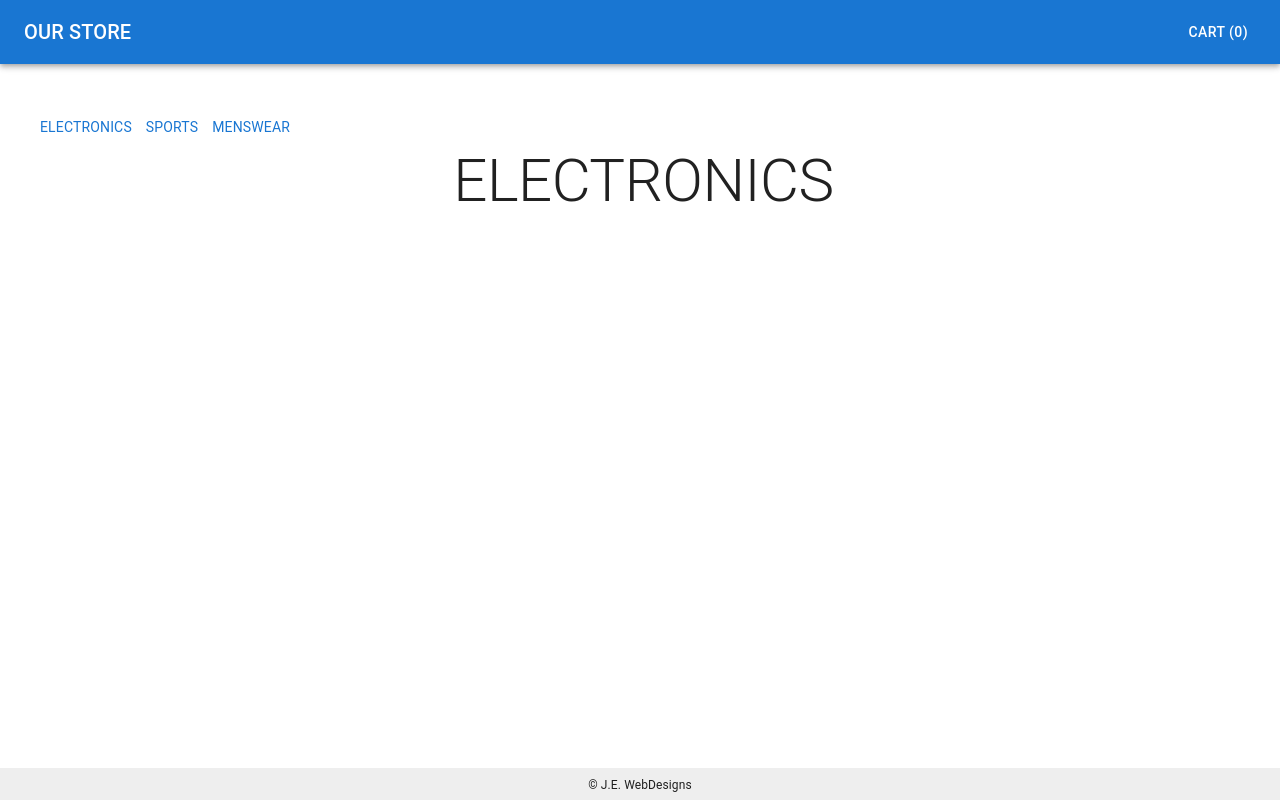
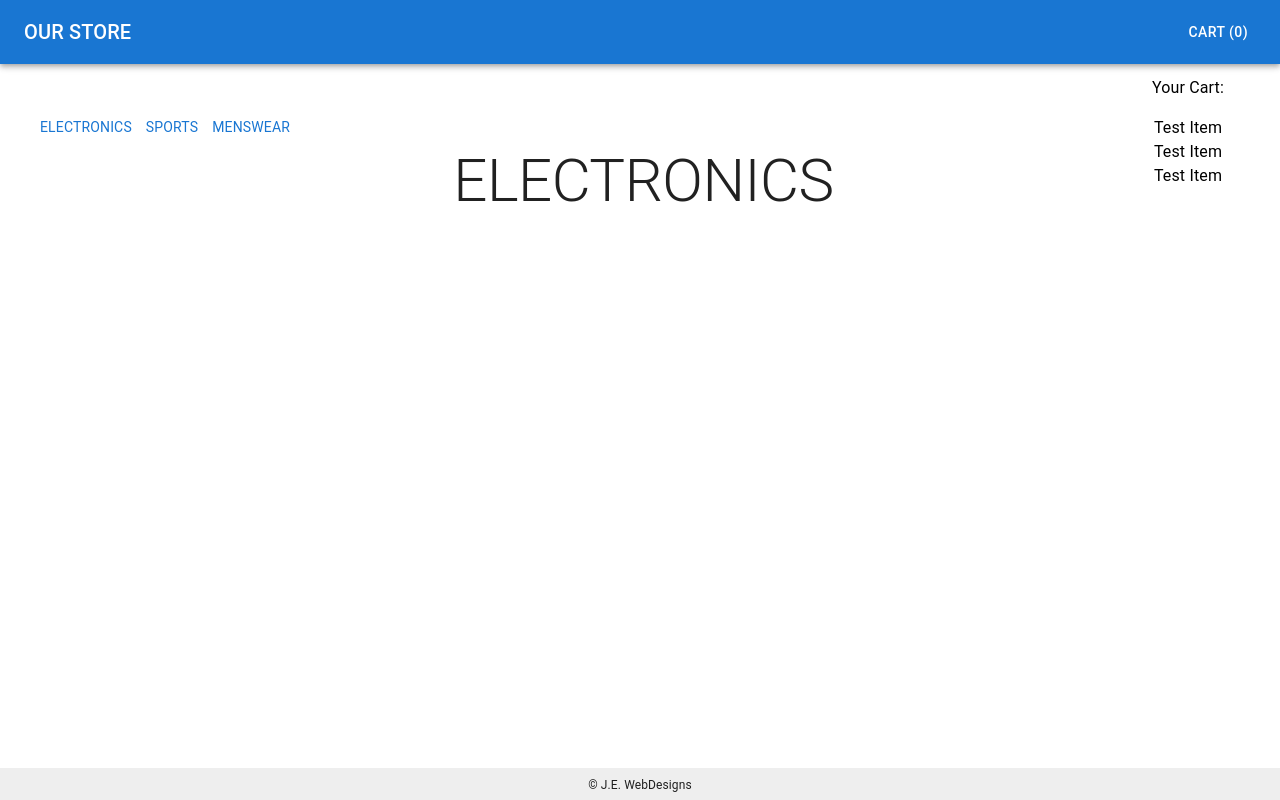
Before and after one commit to Easleyjs-CodeFellowsProjects/storefront, a React (Vite) app: page / in a window 1280 px wide. Built offline with nearby package versions, Linux system fonts and the light colour scheme.

Commit message:
Adds basic styling for cart

```diff
--- a/src/App.jsx
+++ b/src/App.jsx
@@ -2,9 +2,10 @@ import './App.css'
 import { CssBaseline } from '@mui/material'
 import { Box } from '@mui/material'
 import { Provider } from 'react-redux';
-import { useState } from 'react' //delete later
+
 
 import Header from './Components/Header'
+//import SimpleCart from './Components/SimpleCart';
 import Categories from './Components/Categories'
 import Products from './Components/Products'
 import Footer from './Components/Footer'
--- a/src/Components/Header/index.jsx
+++ b/src/Components/Header/index.jsx
@@ -3,7 +3,9 @@ import AppBar from '@mui/material/AppBar';
 import Box from '@mui/material/Box';
 import Toolbar from '@mui/material/Toolbar';
 import Typography from '@mui/material/Typography';
-import Button from '@mui/material/Button';
+
+
+import SimpleCart from '../SimpleCart';
 
 //sx={{ flexGrow: 12 }}
 export default function Header() {
@@ -14,7 +16,7 @@ export default function Header() {
             <Typography variant="h6" component="div" sx={{ flexGrow: 1 }}>
               OUR STORE
             </Typography>
-            <Button color="inherit">CART (0)</Button>
+            <SimpleCart />
           </Toolbar>
         </AppBar>
       </Box>
--- a/src/Components/SimpleCart/index.jsx
+++ b/src/Components/SimpleCart/index.jsx
@@ -1,72 +1,39 @@
 import * as React from 'react';
-import { styled } from "@mui/material/styles";
+import Typography from '@mui/material/Typography';
+import Box from '@mui/system/Box';
+import Button from '@mui/material/Button';
 
-import Paper from "@mui/material/Paper";
-import Grid from "@mui/material/Grid";
-import { Typography } from "@mui/material";
-import Product from '../Product';
+export default function SimpleCart() {
 
-import { useSelector, useDispatch } from 'react-redux';
-//import { setProducts } from '../../store/index';
+  const handleClick = (event) => {
+    setAnchorEl(event.currentTarget);
+  };
 
-const gridStyles = {
-    backgroundColor: "white",
-    marginLeft: "auto",
-    marginRight: "auto",
-    maxWidth: 1200,
-    paddingRight: 1,
-    paddingBottom: 1
-};
+  // need to set open based on whether there are items in the cart. count > 0
+  const shouldOpen = true;
 
-const Contents = styled(Paper)(({ theme }) => ({
-    ...theme.typography.h6,
-    padding: theme.spacing(1),
-    textAlign: "center"
-  }));
-
-const tallGrid = {
-    height: '90%'
+  return (
+    <>
+    <Button id="cartButton" color="inherit">CART (0)</Button>
+    <Box
+        id="shoppingCart"
+        sx={{
+                position: 'fixed',
+                left: '85%',
+                marginTop: '12rem',
+                marginRight: '20px',
+                cursor: 'default',
+                display: shouldOpen ? 'inline' : 'none',
+                color: 'black'
+            }}
+    >
+        <Box sx={{ minWidth: '200px', minHeight: '100px', paddingBottom: '8px' }}>
+            <Typography sx={{ p: 2, textAlign: 'center' }}>Your Cart:</Typography>
+            <Typography sx={{ textAlign: 'center' }}>Test Item</Typography>
+            <Typography sx={{ textAlign: 'center' }}>Test Item</Typography>
+            <Typography sx={{ textAlign: 'center' }}>Test Item</Typography>
+        </Box>
+    </Box>
+    </>
+  );
 }
-
-const itemStyle = {
-    height: 225
-}
-
-const Item = styled(Paper)(({ theme }) => ({
-    backgroundColor: theme.palette.mode === 'dark' ? '#1A2027' : '#fff',
-    ...theme.typography.body2,
-    padding: theme.spacing(1),
-    textAlign: 'center',
-    color: theme.palette.text.secondary,
-  }));
-
-
-export default function Products() {
-    const categoryState = useSelector(state => state.categories);
-    const state = useSelector(state => state.products); //a hook, that returns a getter from  the redux store, takes a callback function that will receive all of redux state, and the return value will be the value of the getter.
-    //const dispatch = useDispatch(); // returns a setter that takes an action {type, payload}.
-    //console.log('MY REDUX PRODUCT VALUES', state);
-
-    return (
-        <Grid
-            container
-            spacing={1}
-            sx={{...gridStyles, ...tallGrid}}
-            flex={5}
-            overflow="auto"
-        >
-            <Grid item container spacing={4}>
-                <Grid item xs={4}></Grid>
-                <Grid item xs={4}>
-                    <Typography sx={{ textAlign: 'center' }} variant="h2">{ categoryState.activeCategory }</Typography>
-
-                </Grid>
-                <Grid item xs={4}></Grid>
-                { state.activeProducts.map(( product, key ) => (
-                    <Product product={ product } key={ key } />
-                ))}
-
-            </Grid>
-        </Grid>
-    )
-}
```
